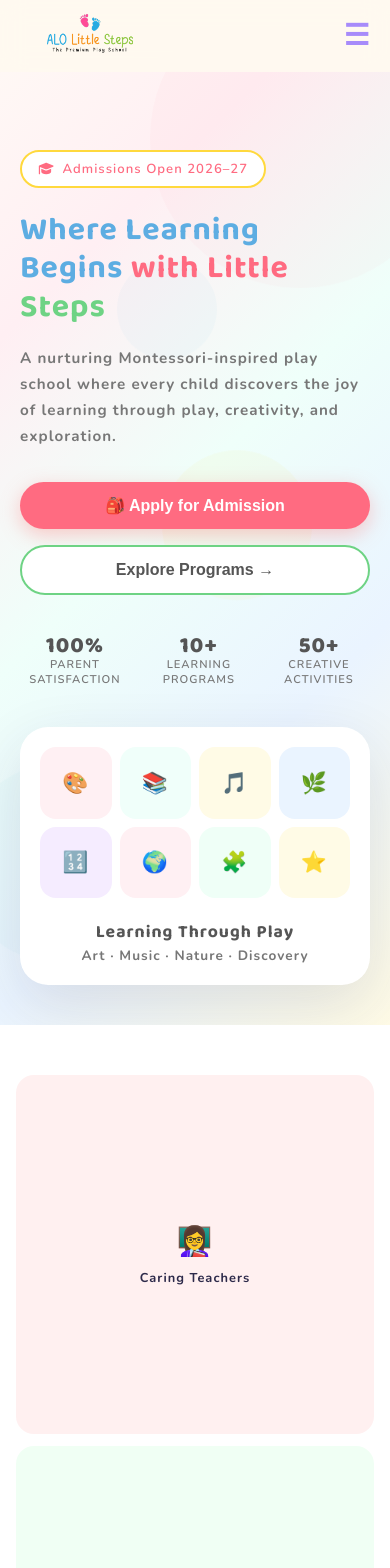
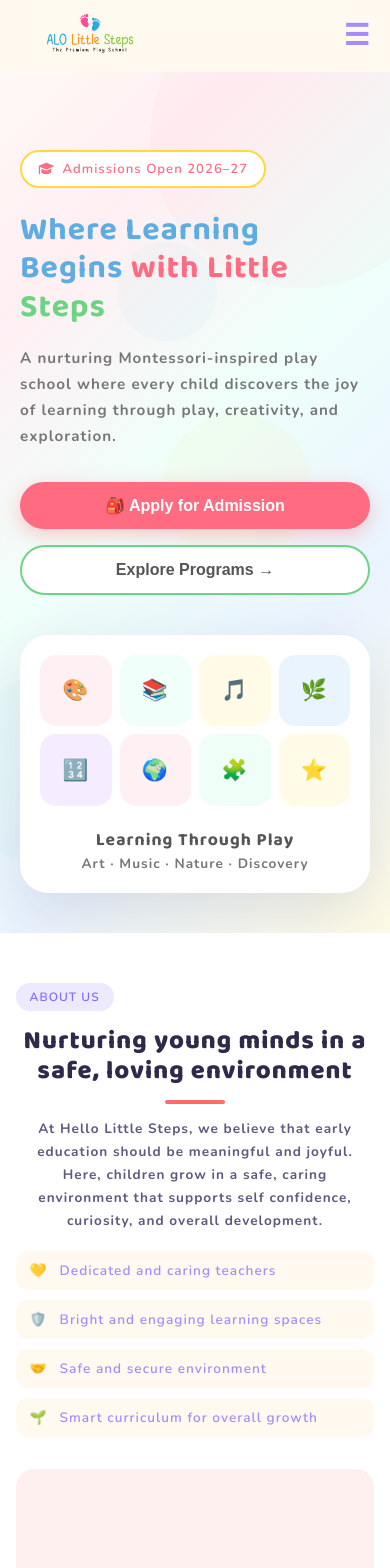
Before and after one commit to umarabdullah-s/littlestepsdemo, a Next.js app: page /home in a window 390 px wide. Shown: the top 1568 px of the page. Built offline with nearby package versions, Linux system fonts and the light colour scheme.

Commit message:
design changes

```diff
--- a/src/sections/About/about.module.css
+++ b/src/sections/About/about.module.css
@@ -91,11 +91,14 @@
     gap: 2rem;
     padding: 50px 4%;
   }
-
+ .section > div:nth-child(2) {
+    order: 1;
+  }
   /* LEFT CARDS */
   .cardGrid {
     grid-template-columns: 1fr;
     gap: 12px;
+      order: 2;
   }
 
   .card {
@@ -146,11 +149,14 @@
     gap: 3rem;
     padding: 60px 5%;
   }
-
+ .section > div:nth-child(2) {
+    order: 1;
+  }
   /* LEFT CARDS */
   .cardGrid {
     grid-template-columns: 1fr 1fr; /* keep 2 columns */
     gap: 14px;
+     order: 2;
   }
 
   .card {
--- a/src/sections/Footer/Footer.jsx
+++ b/src/sections/Footer/Footer.jsx
@@ -4,6 +4,18 @@ import styles from "./footer.module.css";
 import Image from "next/image";
 
 const Footer = () => {
+  const scrollToSection = (id) => {
+    const element = document.getElementById(id);
+    if (element) {
+      const offset = 50; // 👈 your required margin top
+      const top = element.offsetTop - offset;
+
+      window.scrollTo({
+        top,
+        behavior: "smooth",
+      });
+    }
+  };
   return (
     <footer
       className={styles.footer}
@@ -15,39 +27,38 @@ const Footer = () => {
     >
       {/* ✅ Common Container */}
       <div className={styles.inner}>
-
         {/* ✅ Logo */}
         <div className={styles.logoContainer}>
-        <div className={styles.logoContainer}>
+          <div
+            className={styles.logoContainer}
+            onClick={() => scrollToSection("hero")}
+            style={{ cursor: "pointer" }}
+          >
             <Image
               src="/logo.png"
               alt="ALO Little Steps"
-    width={220}   // 👈 control size here
+              width={220}
               height={60}
               className={styles.logoImg}
             />
           </div>
-
         </div>
 
-
         <nav className={styles.nav}>
-          {["about", "programs", "campus", "montessori", "admission"].map((id) => (
+          {["about", "programs", "campus", "montessori", "admission"].map(
+            (id) => (
               <button
                 key={id}
                 className={styles.navBtn}
-              onClick={() =>
-                document.getElementById(id)?.scrollIntoView({ behavior: "smooth" })
-              }
+                onClick={() => scrollToSection(id)}
               >
                 {id.charAt(0).toUpperCase() + id.slice(1)}
               </button>
-          ))}
+            ),
+          )}
         </nav>
 
-
         <div className={styles.contact}>
-
           {/* 📍 Google Maps */}
           <a
             href="https://www.google.com/maps?q=Kesari+street,+13/B1,+Kesari+St,+Nagercoil,+Tamil+Nadu+629001"
@@ -55,7 +66,8 @@ const Footer = () => {
             rel="noopener noreferrer"
             className={styles.contactItem}
           >
-    📍 Kesari street, 13/B1, Kesari St, opposite Eden Hall, Nagercoil, Tamil Nadu 629001
+            📍 Kesari street, 13/B1, Kesari St, opposite Eden Hall, Nagercoil,
+            Tamil Nadu 629001
           </a>
 
           {/* 📞 Phone → WhatsApp (Browser Friendly) */}
@@ -77,13 +89,11 @@ const Footer = () => {
           >
             ✉️ alolittlesteps@gmail.com
           </a>
-
         </div>
 
         <p className={styles.copy}>
           © {new Date().getFullYear()} ALO Little Steps. All rights reserved.
         </p>
-
       </div>
     </footer>
   );
--- a/src/sections/Hero/Hero.jsx
+++ b/src/sections/Hero/Hero.jsx
@@ -127,28 +127,7 @@ const Hero = () => {
         </div>
 
         {/* Stats */}
-        <div className={styles.stats}>
-          {[
-            ["100%", "PARENT SATISFACTION"],
-            ["10+", "LEARNING PROGRAMS"],
-            ["50+", "CREATIVE ACTIVITIES"],
-          ].map(([num, label]) => (
-            <div key={label} className={styles.statBox}>
-              <div
-                className={styles.statNumber}
-                style={{ color: colors.dark }}
-              >
-                {num}
-              </div>
-              <div
-                className={styles.statLabel}
-                style={{ color: colors.mid }}
-              >
-                {label}
-              </div>
-            </div>
-          ))}
-        </div>
+
       </div>
 
 
--- a/src/sections/Navbar/Navbar.jsx
+++ b/src/sections/Navbar/Navbar.jsx
@@ -39,13 +39,8 @@ const Navbar = () => {
 }, []);
 const scrollTo = (id) => {
   const element = document.getElementById(id);
-  console.log("ID:", id, "ELEMENT:", element);
   if (element) {
-    const offset = 80; // adjust based on navbar height
-    const top = element.offsetTop - offset;
-
-    window.scrollTo({
-      top,
+    element.scrollIntoView({
       behavior: "smooth",
     });
   }
@@ -111,7 +106,10 @@ const scrollTo = (id) => {
           <ul>
             {menuItems.map((id) => (
               <li key={id}>
-              <p onClick={() => scrollTo(id)} className={styles.menuItem}>
+                <p
+                  onClick={() => scrollTo(id)}
+                  className={`${styles.menuItem} ${active === id ? styles.active : ""}`}
+                >
                   {id.charAt(0).toUpperCase() + id.slice(1)}
                 </p>
               </li>
--- a/src/sections/Navbar/Navbar.module.css
+++ b/src/sections/Navbar/Navbar.module.css
@@ -112,6 +112,10 @@
   pointer-events: auto;
   animation: dropIn 0.3s ease;
 }
+.menuItem.active {
+  color: #ff6b6b;
+  font-weight: 700;
+}
 @keyframes dropIn {
   0% { transform: translate(-50%, -30px); opacity: 0; }
   100% { transform: translate(-50%, 0); opacity: 1; }
--- a/src/styles/global.css
+++ b/src/styles/global.css
@@ -26,3 +26,6 @@ body {
     transform: translateY(-20px) rotate(5deg);
   }
 }
+section {
+  scroll-margin-top: 70px;
+}
```
Lines whose indentation alone changed are shown as unchanged.
